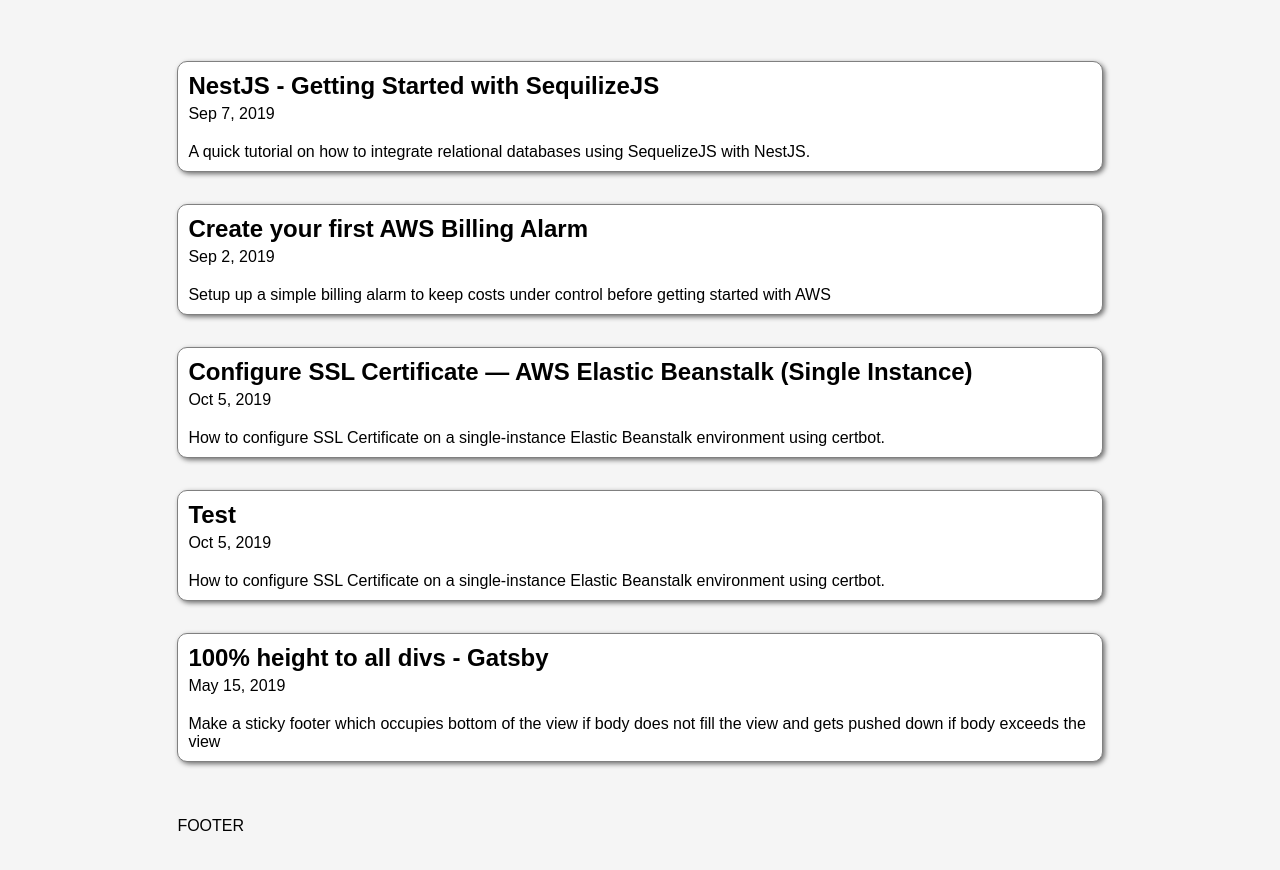
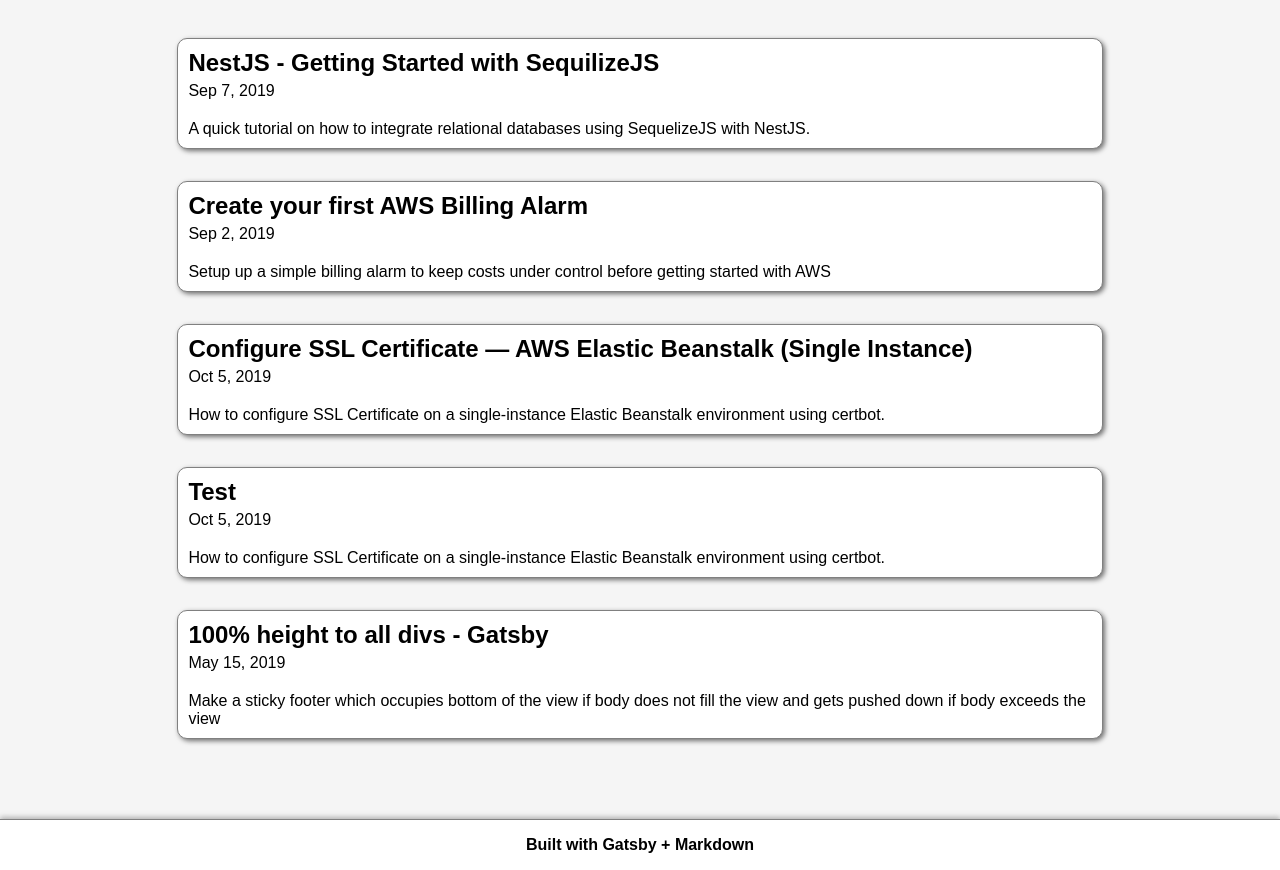
Before and after one commit to hzburki/blog, a Gatsby site: page / in a window 1280 px wide. Shown: the part 361-1231 px from the top of the page. Built offline with nearby package versions, Linux system fonts and the light colour scheme; Gatsby itself is replaced by a stand-in of ours; some packages are replaced by stand-ins of ours; a web font is replaced by a local one.

Commit message:
basic footer added

```diff
--- a/src/components/blog/body.js
+++ b/src/components/blog/body.js
@@ -17,6 +17,7 @@
 const MarkdownWrapper = styled.div`
   border-radius: 15px;
   padding: 2rem;
+  background-color: white;
   -webkit-box-shadow: 2px 2px 5px 0px rgba(112, 112, 112, 1);
   -moz-box-shadow: 2px 2px 5px 0px rgba(112, 112, 112, 1);
   box-shadow: 2px 2px 5px 0px rgba(112, 112, 112, 1);
--- a/src/components/index/blog-card.js
+++ b/src/components/index/blog-card.js
@@ -4,7 +4,7 @@
 
 export const BlogCard = ({ title, date, excerpt, slug }) => {
   return (
-    <Link style={{ color: "black", textDecoration: "none" }} to={slug}>
+    <Link style={{ color: "black", textDecoration: "none", backgroundColor: "white" }} to={slug}>
       <Card>
         <Title>{title}</Title>
 
@@ -21,7 +21,7 @@
   margin: 2rem 0;
   border-radius: 10px;
   padding: 10px;
-  background-color: white;
+  background-color: #FFFFFF;
   -webkit-box-shadow: 2px 2px 5px 0px rgba(112, 112, 112, 1);
   -moz-box-shadow: 2px 2px 5px 0px rgba(112, 112, 112, 1);
   box-shadow: 2px 2px 5px 0px rgba(112, 112, 112, 1);
--- a/src/components/shared/footer.js
+++ b/src/components/shared/footer.js
@@ -1,7 +1,32 @@
 import React from "react"
+import styled from "styled-components"
 
 import { Layout } from "../../styled-components"
 
 export const Footer = () => {
-  return <Layout>FOOTER</Layout>
+  return (
+    <Wrapper>
+      <Layout>
+        <FlexWrapper>
+          Built with Gatsby + Markdown
+        </FlexWrapper>
+      </Layout>
+    </Wrapper>
+  )
 }
+
+const Wrapper = styled.div`
+  margin-top: 3rem;
+  background-color: white;
+  border-top: 1px solid grey;
+  -webkit-box-shadow: 0px -2px 5px 0px rgba(112, 112, 112, 0.5);
+  -moz-box-shadow: 0px -2px 5px 0px rgba(112, 112, 112, 0.5);
+  box-shadow: 0px -2px 5px 0px rgba(112, 112, 112, 0.5);
+`
+
+const FlexWrapper = styled.div`
+  display: flex;
+  padding: 1rem 0;
+  font-weight: 700;
+  justify-content: center;
+`
--- a/src/styled-components/layout.js
+++ b/src/styled-components/layout.js
@@ -3,5 +3,5 @@
 export const Layout = styled.div`
   margin: 0 auto;
   max-width: 960px;
-  padding: 0 1.0875rem 1.45rem;
+  padding: 0 1.0875rem;
 `
--- a/src/template/single-blog.js
+++ b/src/template/single-blog.js
@@ -2,7 +2,7 @@
 import { graphql } from "gatsby"
 import styled from "styled-components";
 
-import { BlogTitleSection, BlogBody } from "../components"
+import { BlogTitleSection, BlogBody, Footer } from "../components"
 
 const SingleBlog = ({ data }) => {
   const { body, frontmatter: { date, title } } = data.mdx
@@ -16,6 +16,8 @@
       <BodySection>
         <BlogBody body={body} />
       </BodySection>
+
+      <Footer />
     </>
   )
 }
```
